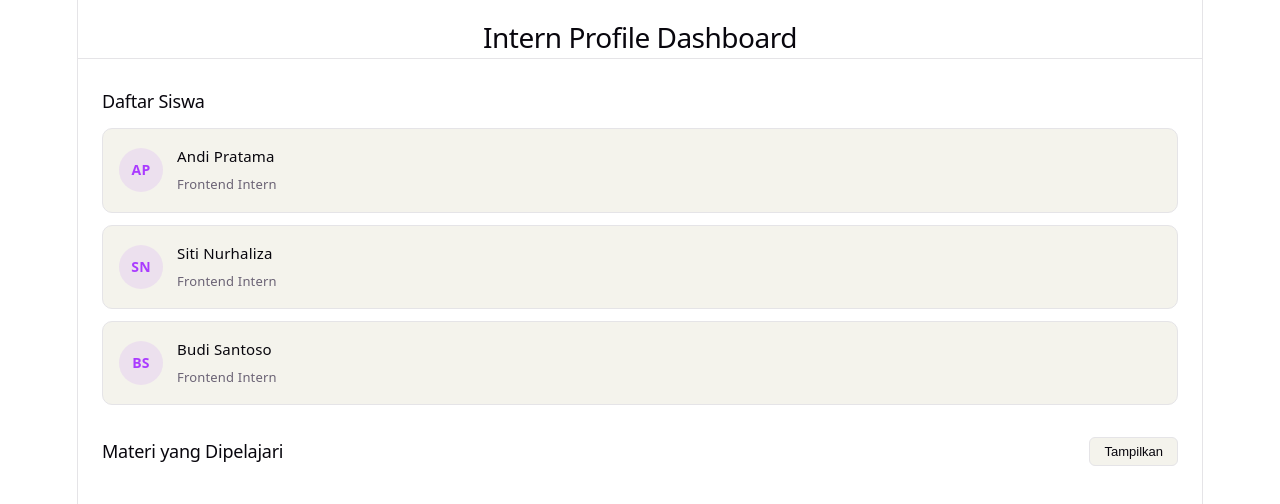
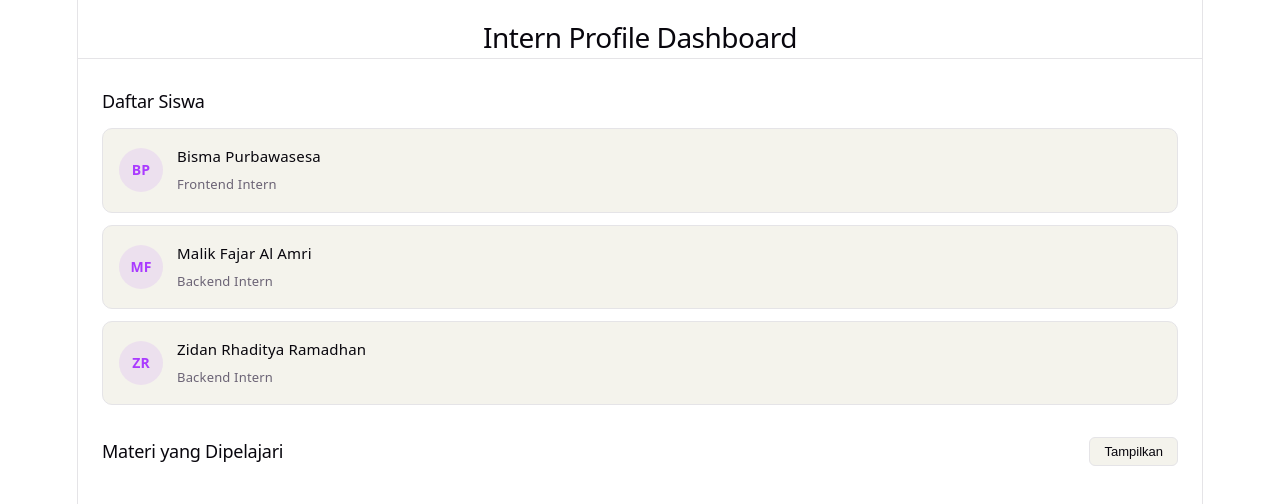
Before and after one commit to Jars44/react-onboarding-day-1, a React (Vite) app: page / in a window 1280 px wide. Shown: the top 504 px of the page. Built offline with nearby package versions, Linux system fonts and the light colour scheme.

Commit message:
refactor: change seeding data

```diff
--- a/src/App.tsx
+++ b/src/App.tsx
@@ -5,9 +5,9 @@ import LearningCard from "./components/LearningCard";
 import "./App.css";
 
 const students = [
-  { name: "Andi Pratama", role: "Frontend Intern", avatar: "AP" },
-  { name: "Siti Nurhaliza", role: "Frontend Intern", avatar: "SN" },
-  { name: "Budi Santoso", role: "Frontend Intern", avatar: "BS" },
+  { name: "Bisma Purbawasesa", role: "Frontend Intern", avatar: "BP" },
+  { name: "Malik Fajar Al Amri", role: "Backend Intern", avatar: "MF" },
+  { name: "Zidan Rhaditya Ramadhan", role: "Backend Intern", avatar: "ZR" },
 ];
 
 const topics = [
```
